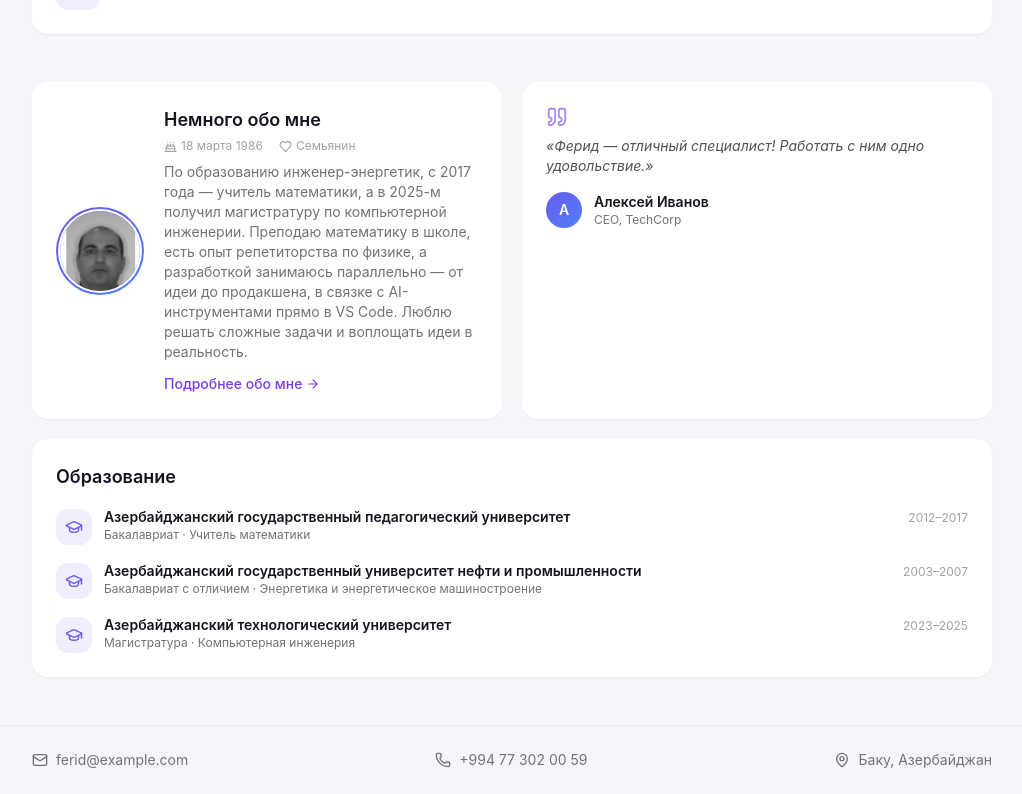
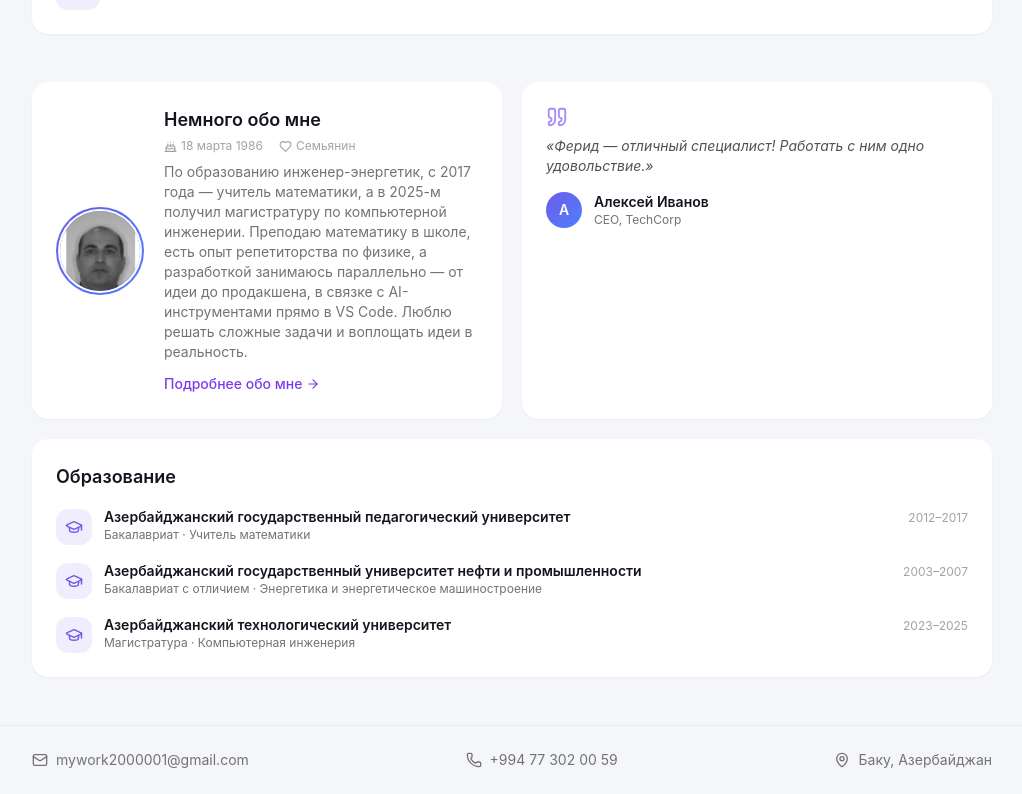
Before and after one commit to mywork2000001-ops/portfolio, a React (Vite) app: page / in a window 1280 px wide. Shown: the part 2036-2830 px from the top of the page, without its empty margins (256-1278 px from the left). Built offline with nearby package versions, Linux system fonts and the light colour scheme.

Commit message:
Use real contact email instead of placeholder

```diff
--- a/src/data/portfolio.ts
+++ b/src/data/portfolio.ts
@@ -41,7 +41,7 @@ export const socialLinks = [
   { label: 'GitHub', href: 'https://github.com/mywork2000001-ops', icon: Github },
   { label: 'LinkedIn', href: 'https://linkedin.com/', icon: Linkedin },
   { label: 'Telegram', href: 'https://t.me/', icon: Send },
-  { label: 'Email', href: 'mailto:ferid@example.com', icon: Mail },
+  { label: 'Email', href: 'mailto:mywork2000001@gmail.com', icon: Mail },
 ]
 
 export const stats = [
@@ -165,7 +165,7 @@ export const testimonial = {
 }
 
 export const contacts = {
-  email: 'ferid@example.com',
+  email: 'mywork2000001@gmail.com',
   phone: '+994 77 302 00 59',
   location: 'Баку, Азербайджан',
 }
```
